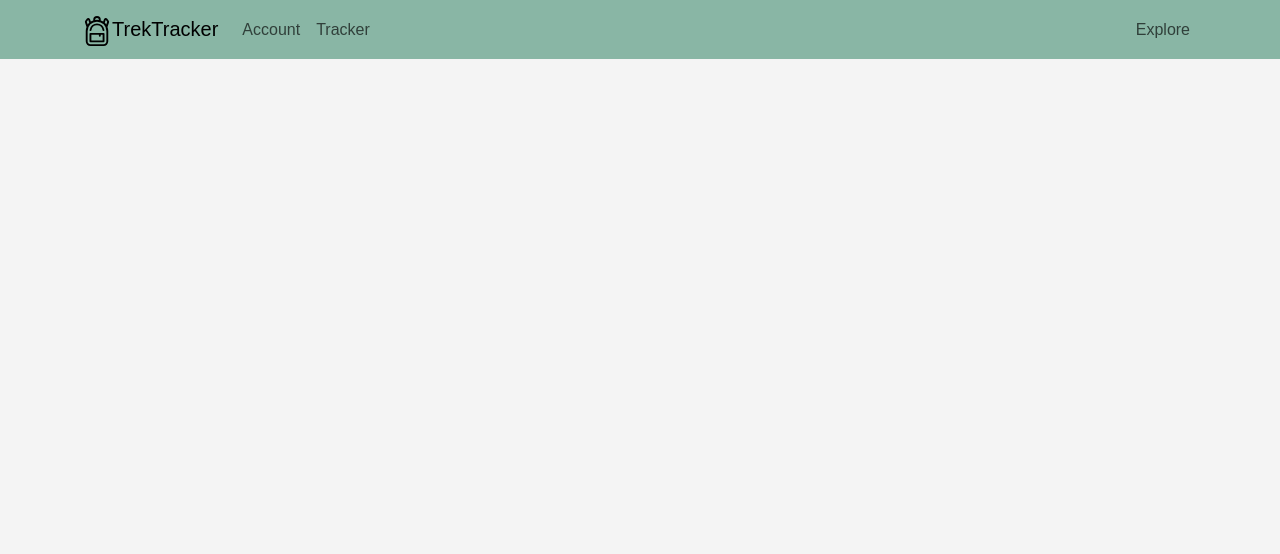
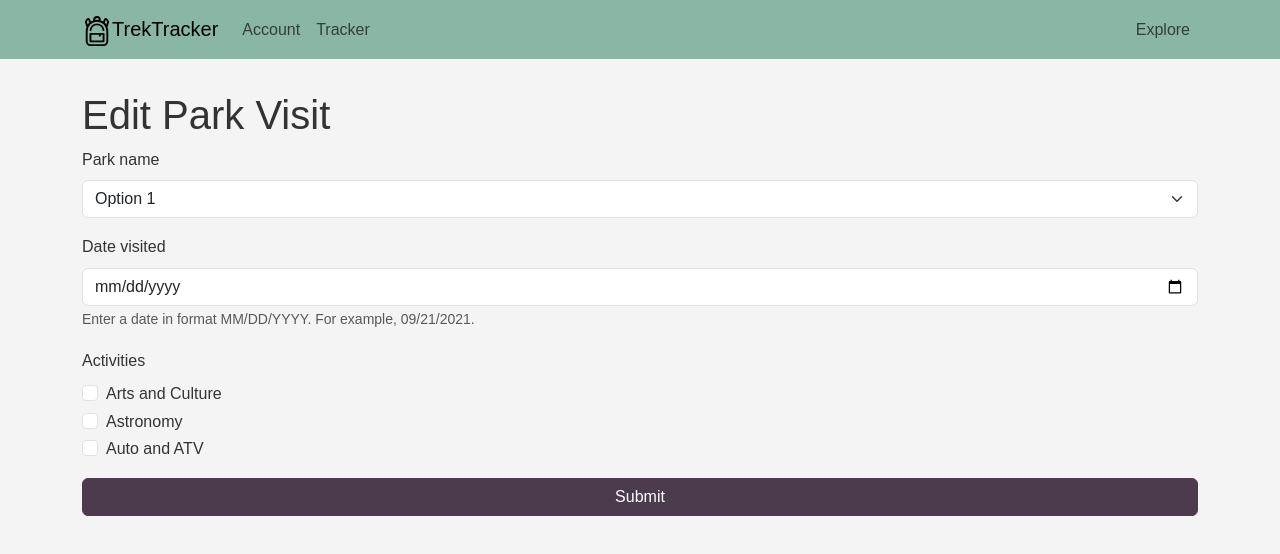
Before and after one commit to Mike-M513/TrekTracker, a React (Vite) app in the folder frontend/trektracker/: page /editvisit in a window 1280 px wide. Shown: the top 554 px of the page. Built offline with nearby package versions, Linux system fonts and the light colour scheme.

Commit message:
Added edit park visit page.

```diff
--- a/frontend/trektracker/src/App.jsx
+++ b/frontend/trektracker/src/App.jsx
@@ -8,6 +8,7 @@ import AcctPage from "./pages/AcctPage";
 import ExploreParks from "./pages/ExploreParks";
 import ParkPage from "./pages/ParkPage";
 import AddParkVisit from "./pages/AddParkVisit";
+import EditParkVisit from "./pages/EditParkVisit";
 
 function App() {
   return (
@@ -18,6 +19,7 @@ function App() {
         <Route path="/account" element={<AcctPage />} />
         <Route path="/tracker" element={<Tracker />} />
         <Route path="/addvisit" element={<AddParkVisit />} />
+        <Route path="/editvisit" element={<EditParkVisit />} />
         <Route path="/explore" element={<ExploreParks />} />
         <Route path="/explore/:parkCode" element={<ParkPage />} />
       </Routes>
--- a/frontend/trektracker/src/components/VisitedParkCard.jsx
+++ b/frontend/trektracker/src/components/VisitedParkCard.jsx
@@ -7,6 +7,7 @@ export default function VisitedParkCard({park}) {
         <Card className="visitedParkCard" style={{ width: '18rem' }}>
         {/* <Card.Img variant="top" src="..." className='card-img-top' /> */}
         <svg className="bd-placeholder-img card-img-top" width="100%" height="180" xmlns="http://www.w3.org/2000/svg" role="img" aria-label="Placeholder" preserveAspectRatio="xMidYMid slice" focusable="false"><title>Placeholder</title><rect width="100%" height="100%" fill="#868e96"></rect></svg>
+        <Link to="/editvisit">
             <Button className="editParkCardButton">
                 <svg
                     xmlns="http://www.w3.org/2000/svg"
@@ -19,6 +20,7 @@ export default function VisitedParkCard({park}) {
                     <path d="M12.146.146a.5.5 0 0 1 .708 0l3 3a.5.5 0 0 1 0 .708l-10 10a.5.5 0 0 1-.168.11l-5 2a.5.5 0 0 1-.65-.65l2-5a.5.5 0 0 1 .11-.168zM11.207 2.5 13.5 4.793 14.793 3.5 12.5 1.207zm1.586 3L10.5 3.207 4 9.707V10h.5a.5.5 0 0 1 .5.5v.5h.5a.5.5 0 0 1 .5.5v.5h.293zm-9.761 5.175-.106.106-1.528 3.821 3.821-1.528.106-.106A.5.5 0 0 1 5 12.5V12h-.5a.5.5 0 0 1-.5-.5V11h-.5a.5.5 0 0 1-.468-.325" />
                 </svg>
             </Button>
+        </Link>
         <Card.Body>
             <Card.Title>{park.name}</Card.Title>
             <Card.Subtitle className="mb-2 text-muted">
@@ -31,7 +33,7 @@ export default function VisitedParkCard({park}) {
             <Card.Text>
             Activities: {park.activities}
             </Card.Text>
-            <Link to={`/parks/${park.park_code}`} state={{ park: park }}>
+            <Link to={`/natl-parks/${park.park_code}`} state={{ park: park }}>
                 <Button>Visit Park Page</Button>
             </Link>
         </Card.Body>
--- /dev/null
+++ b/frontend/trektracker/src/pages/EditParkVisit.jsx
@@ -0,0 +1,57 @@
+import Button from 'react-bootstrap/Button';
+import Form from 'react-bootstrap/Form';
+import { getParks } from "../api/api";
+
+export default function EditParkVisit() {
+    // const [nationalParks, setNationalParks] = useState([]);
+
+    // useEffect(() => {
+    //     async function performGetParks() {
+    //     const parks = await getParks();
+    //     setNationalParks(parks);
+    //     }
+    //     performGetParks();
+    // }, []);
+
+  return (
+    <div className="trekbody">
+      <div className="container">
+        <div className="row">
+          <div className="col">
+            <h1>Edit Park Visit</h1>
+          </div>
+        </div>
+        <div className="row">
+            <div className="col">
+                <Form>
+                    <Form.Group className="mb-3">
+                        <Form.Label>Park name</Form.Label>
+                        <Form.Select>
+                        <option>Option 1</option>
+                        <option>Option 2</option>
+                        <option>Option 3</option>
+                        </Form.Select>
+                    </Form.Group>
+                    <Form.Group className="mb-3" controlId="formBasicEmail">
+                        <Form.Label>Date visited</Form.Label>
+                        <Form.Control type="date" placeholder="Enter date" />
+                        <Form.Text className="text-muted">
+                        Enter a date in format MM/DD/YYYY. For example, 09/21/2021.
+                        </Form.Text>
+                    </Form.Group>
+                    <Form.Group className="mb-3" controlId="formBasicCheckbox">
+                        <Form.Label>Activities</Form.Label>
+                        <Form.Check type="checkbox" label="Arts and Culture" />
+                        <Form.Check type="checkbox" label="Astronomy" />
+                        <Form.Check type="checkbox" label="Auto and ATV" />
+                    </Form.Group>
+                    <Button variant="primary" type="submit">
+                        Submit
+                    </Button>
+                </Form>
+            </div>
+        </div>
+      </div>
+    </div>
+  );
+}
```
Lines whose indentation alone changed are shown as unchanged.
